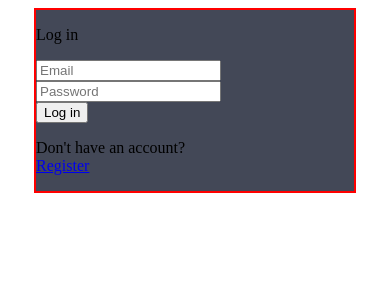
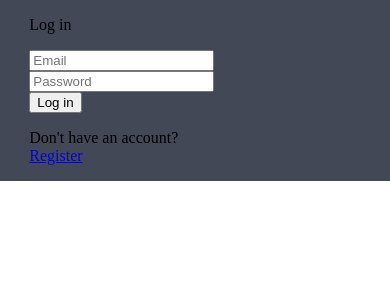
Before and after one commit to mortensenm1205/node-login, a React (Create React App) app in the folder client/: page /login in a window 390 px wide. Shown: the top 300 px of the page. Built offline with nearby package versions, Linux system fonts and the light colour scheme.

Commit message:
testing mobile first layout

```diff
--- a/client/public/index.html
+++ b/client/public/index.html
@@ -12,6 +12,11 @@
     <link rel="manifest" href="%PUBLIC_URL%/manifest.json" />
 
     <title>Node-login</title>
+    <style>
+      html, body {
+        margin: 0;
+      }
+    </style>
   </head>
   <body>
     <noscript>You need to enable JavaScript to run this app.</noscript>
--- a/client/src/app/App.js
+++ b/client/src/app/App.js
@@ -1,21 +1,21 @@
 import React, { Component } from 'react';
 import { Switch, Route } from 'react-router-dom';
-import { Form } from './css';
+import { App, Form } from './css';
 
 import Home from './Home';
 import Register from './Register';
 import Login from './Login';
 
-class App extends Component {
+class AppContainer extends Component {
   render() {
     return (
-      <div>
+      <App>
         <Switch>
           <Route exact path='/' component={ Home } />
           {/* Using the stateless comp here, noticed i don't have a path prop. This is due to the stateless component containing the routes within. */}
           <Route component={ FormComps } />
         </Switch>
-      </div>
+      </App>
     )
   }
 }
@@ -36,4 +36,4 @@ const FormComps = () => {
   )
 }
 
-export default App;
+export default AppContainer;
--- a/client/src/app/css/index.js
+++ b/client/src/app/css/index.js
@@ -1,12 +1,14 @@
 import styled from 'styled-components';
+
+export const App = styled.div`
+    background-color: #434857;
+`;
 
 export const Form = styled.div`
     display: grid;
     grid-template-columns: repeat(3, 1fr);
     margin: 0 auto;
     max-width: 85%;
-    background-color: #434857;
-    border: 2px solid red;
 
     @media(min-width: 800px) {
         max-width: 45%;
```
